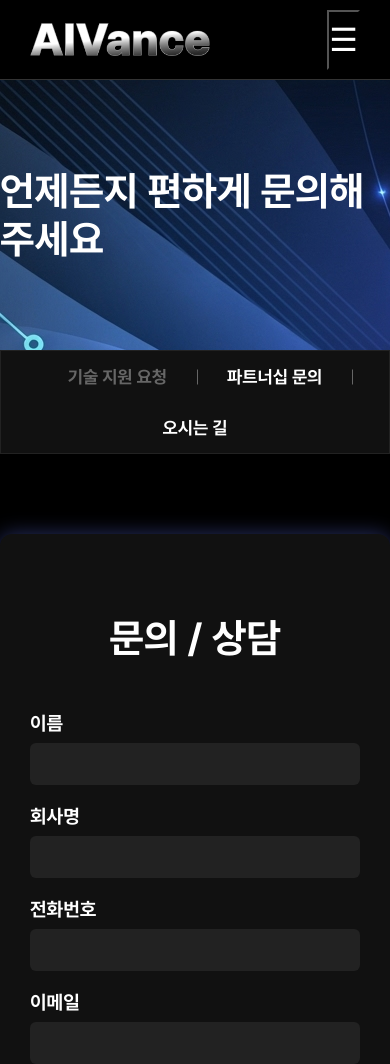
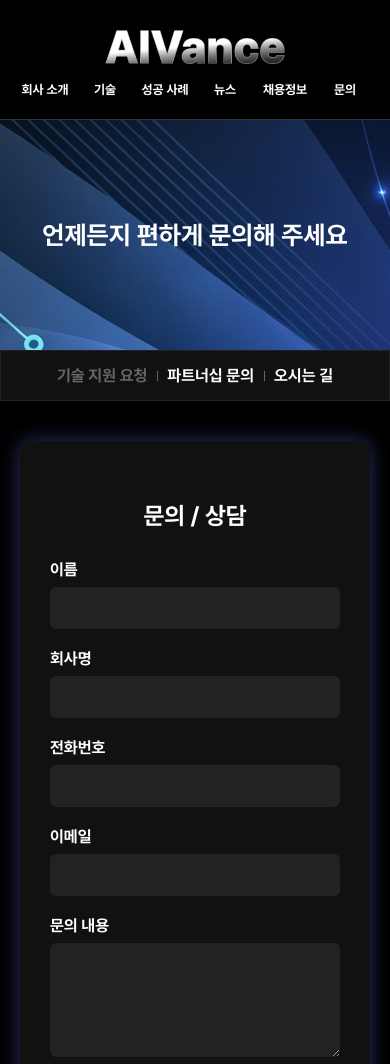
Before and after one commit to dayeon8482/AIVance_contact, a plain HTML site: page index.html in a window 390 px wide. Shown: the top 1064 px of the page. Drawn offline with Linux system fonts and the light colour scheme.

Commit message:
반응현 구현

```diff
--- a/css/style.css
+++ b/css/style.css
@@ -102,6 +102,7 @@ object-fit: contain;
 	font-size: 2rem;
 	background: none;
 	color: #fff;
+  border:none;
 	cursor: pointer;
 }
 /*메뉴 구현*/
@@ -115,7 +116,7 @@ object-fit: contain;
   justify-content: center;
 	position: relative;
 }
-.menu > li > a {
+.menu > li >p{
  font-size: 1.4rem;
  padding:5px 10px;
 }
@@ -142,24 +143,62 @@ font-weight: 100;
 .submenu  > li:hover{
   color: rgb(100, 121, 246);
 }
+@media (1200px >= width >768px){
+  .menu > li {
+  width:85px;
+}
+.menu > li >p{
+ font-size: 1.1rem;
+ padding:5px 5px;
+}
+.menu .submenu {
+  width:85px;
+}
+.menu .submenu >li{
+font-size: 0.8rem;
+font-weight: 100;
+}
+}
 @media (max-width: 768px) {
-	.menu-toggle {
-		display: block;
+.top-bar{
+  height: 120px;
+  flex-direction: column;
+  justify-content: center;
 }
-	.menu-wrap {
-		display: none;
-		width: 100%;
+ .menu > li {
+  width:85px;
 }
-	.menu-wrap.active {
-		display: block;
+.menu > li >p{
+ font-size: 1.1rem;
+ padding:5px 5px;
 }
-	.menu-wrap ul {
+.menu .submenu {
+  width:85px;
+}
+.menu .submenu >li{
+font-size: 0.8rem;
+font-weight: 100;
+}
+}
+@media (481px > width) {
+.top-bar{
+  height: 120px;
   flex-direction: column;
-		gap: 10px;
+  justify-content: center;
 }
-	.menu-wrap ul.submenu {
-		position: static;
-		background: none;
+ .menu > li {
+  width:60px;
+}
+.menu > li >p{
+ font-size: 0.8rem;
+ padding:5px 5px;
+}
+.menu .submenu {
+  width:60px;
+}
+.menu .submenu >li{
+font-size: 0.55rem;
+font-weight: 100;
 }
 }
 /*인트로 섹션*/
@@ -184,6 +223,24 @@ font-weight: 100;
 	font-size: 2.5rem;
 	margin-top: 80px;
 }
+@media (768px > width > 480px){
+  .intro-section {
+  height: 350px;
+}
+.intro-section >.title {
+	font-size: 2rem;
+	margin-top: 120px;
+}
+}
+@media (480px >= width){
+  .intro-section {
+  height: 350px;
+}
+.intro-section >.title {
+	font-size: 1.6rem;
+	margin-top: 120px;
+}
+}
 /*contact-links-wrap*/
 .contact-links-wrap{
   background-color: #111;
@@ -197,9 +254,7 @@ font-weight: 100;
 }
 .contact-links > a {
 	padding: 15px 30px;
-	border-radius: 8px;
 	color: #fff;
-	text-decoration: none;
   font-size: 1.1rem;
 	font-weight: 600;
   position: relative;
@@ -220,6 +275,15 @@ font-weight: 100;
 }
 .contact-links > a:hover {
 	color: #666;
+}
+@media (480px >= width){
+.contact-links > a {
+	padding: 15px 10px;
+  font-size: 1rem;
+}
+.contact-links > a:not(:nth-child(3))::after{
+  height: 10px;
+}
 }
 /*문의하기*/
 .contact-section {
@@ -271,7 +335,28 @@ textarea {
 .contact-form button:hover {
 	background-color: #3c57e8;
 }
-
+@media (768px > width > 480px){
+.contact-section {
+	max-width: 460px;
+}
+.contact-box > .title {
+	font-size: 2rem;
+	margin: 30px 0;
+}
+}
+@media (480px >= width){
+.contact-section {
+	max-width: 350px;
+  	margin: 40px auto;
+}
+.contact-box > .title {
+	font-size: 1.5rem;
+	margin: 30px 0;
+}
+label {
+  font-size: 1rem;
+}
+}
 /*푸터*/
  .footer {
   width: 100%;
--- a/index.html
+++ b/index.html
@@ -16,11 +16,10 @@
 <header>
 	<div class="top-bar">
 		<a href="https://dayeon8482.github.io/AIVance/" class="logo"><img src="./img/AIVance.png" alt="AIVance logo"></a>
-		<button class="menu-toggle" onclick="toggleMenu()">☰</button>
 		<nav class="menu-wrap">
 			<ul class="menu">
 				<li>
-					<a href="#">회사 소개</a>
+					<p>회사 소개</p>
 					<ul class="submenu">
 						<li><a href="https://dayeon8482.github.io/AIVance_about/">AIVance 소개</a></li>
 						<li><a href="https://dayeon8482.github.io/AIVance_ceo/">CEO 인사말</a></li>
@@ -29,7 +28,7 @@
 					</ul>
 				</li>
 				<li>
-					<a href="#">기술</a>
+					<p>기술</p>
 					<ul class="submenu">
 						<li><a href="#">AI기술 소개</a></li>
 						<li><a href="#">보유 기술 특허</a></li>
@@ -38,20 +37,20 @@
 					</ul>
 				</li>
 				<li>
-					<a href="#">성공 사례</a>
+					<p>성공 사례</p>
 					<ul class="submenu">
 						<li><a href="#">고객 사례</a></li>
 						<li><a href="#">산업별 적용 사례</a></li>
 					</ul>
 				</li>
 				<li>
-					<a href="#">뉴스</a>
+					<p>뉴스</p>
 					<ul class="submenu">
 						<li><a href="#">보도자료</a></li>
 						<li><a href="#">공지사항</a></li>
 					</ul>
 				</li>
-				<li><a href="#">채용정보</a>
+				<li><p>채용정보</p>
 				<ul class="submenu">
 						<li><a href="#">채용 공고</a></li>
 						<li><a href="#">인재상</a></li>
@@ -59,7 +58,7 @@
 					</ul>
 				</li>
 				<li>
-					<a href="#">문의</a>
+					<p>문의</p>
 					<ul class="submenu">
 						<li><a href="#">기술지원요청</a></li>
 						<li><a href="#">파트너십 문의</a></li>
--- a/script/script.js
+++ b/script/script.js
@@ -6,8 +6,3 @@ document.addEventListener("mousemove", (e) => {
     cursor.style.top = e.clientY + "px";
   }
 });
-
-function toggleMenu() {
-  const nav = document.querySelector("nav");
-  nav.classList.toggle("active");
-}
```
Also changed, not shown: 1 other file. Lines whose indentation alone changed are shown as unchanged.
